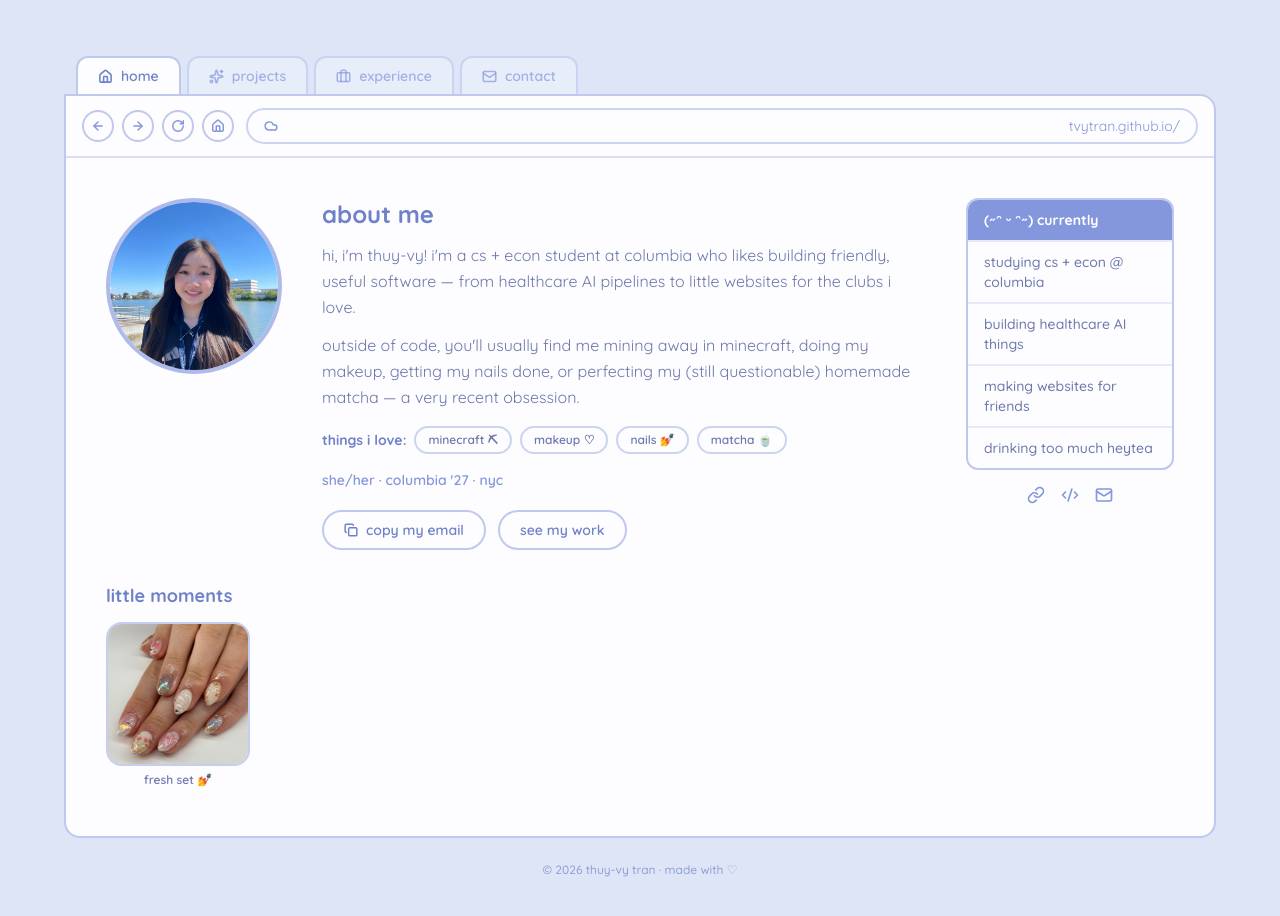
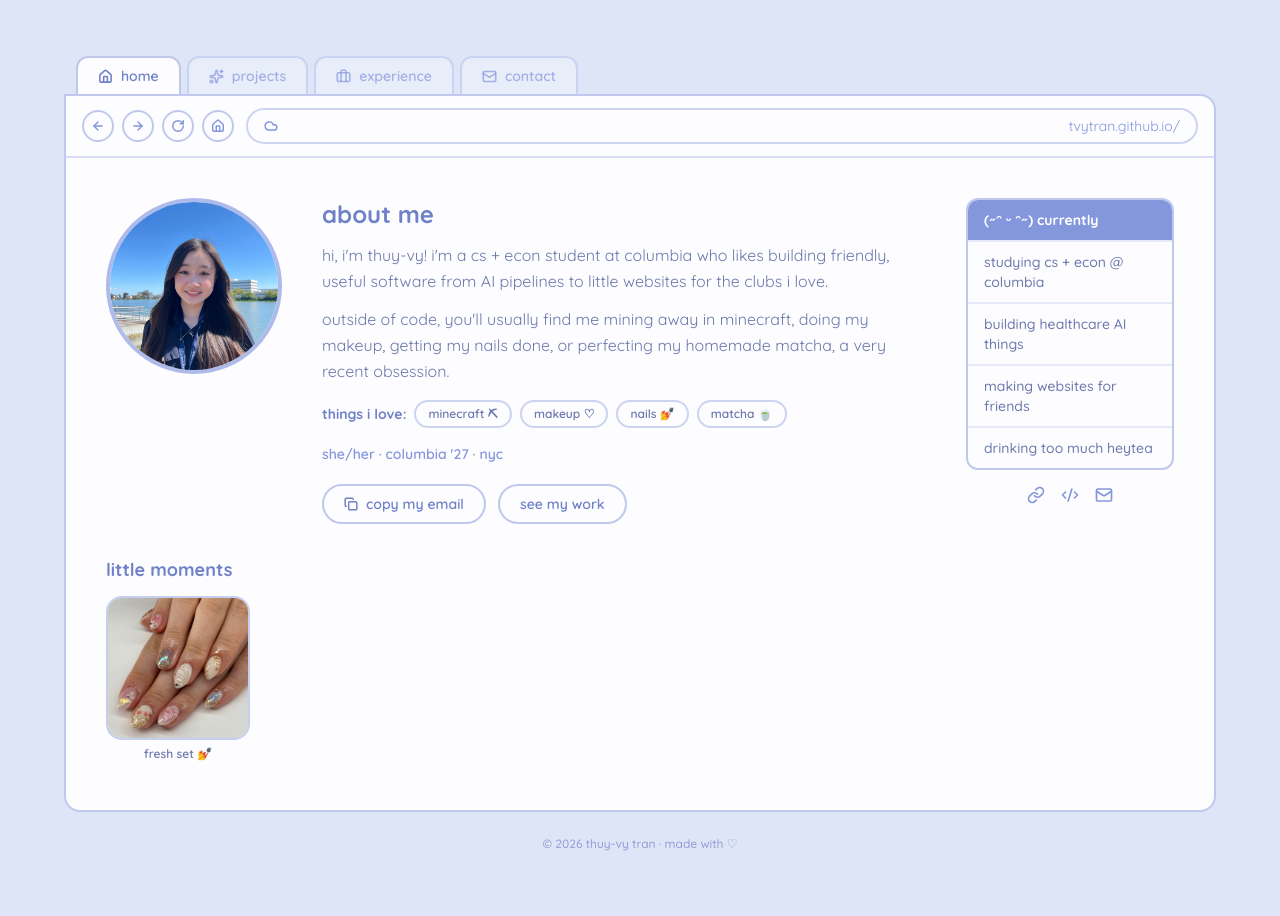
Before and after one commit to tvytran/tvytran.github.io, a React (Vite) app: page / in a window 1280 px wide. Shown: the top 916 px of the page. Built offline with nearby package versions, Linux system fonts and the light colour scheme.

Commit message:
edited about me page

```diff
--- a/src/components/tabs/HomeTab.jsx
+++ b/src/components/tabs/HomeTab.jsx
@@ -44,13 +44,13 @@ export default function HomeTab({ goTo }) {
         <h1 className="text-peri-deep font-bold text-2xl mb-3">about me</h1>
         <p className="text-peri-text leading-relaxed mb-3">
           hi, i'm thuy-vy! i'm a cs + econ student at columbia who likes building
-          friendly, useful software — from healthcare AI pipelines to little
+          friendly, useful software from AI pipelines to little
           websites for the clubs i love.
         </p>
         <p className="text-peri-text leading-relaxed mb-4">
           outside of code, you'll usually find me mining away in minecraft,
           doing my makeup, getting my nails done, or perfecting my
-          (still questionable) homemade matcha — a very recent obsession.
+          homemade matcha, a very recent obsession.
         </p>
 
         <div className="flex flex-wrap items-center gap-2 mb-4">
```
